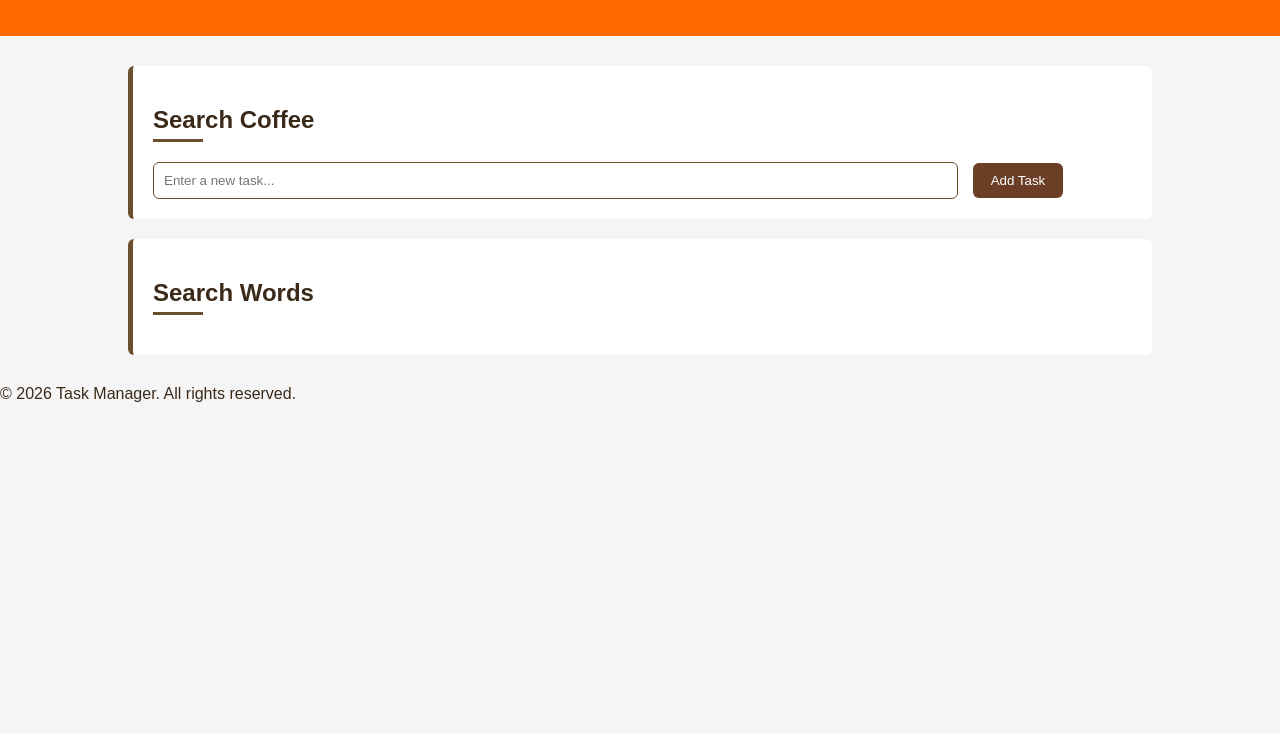
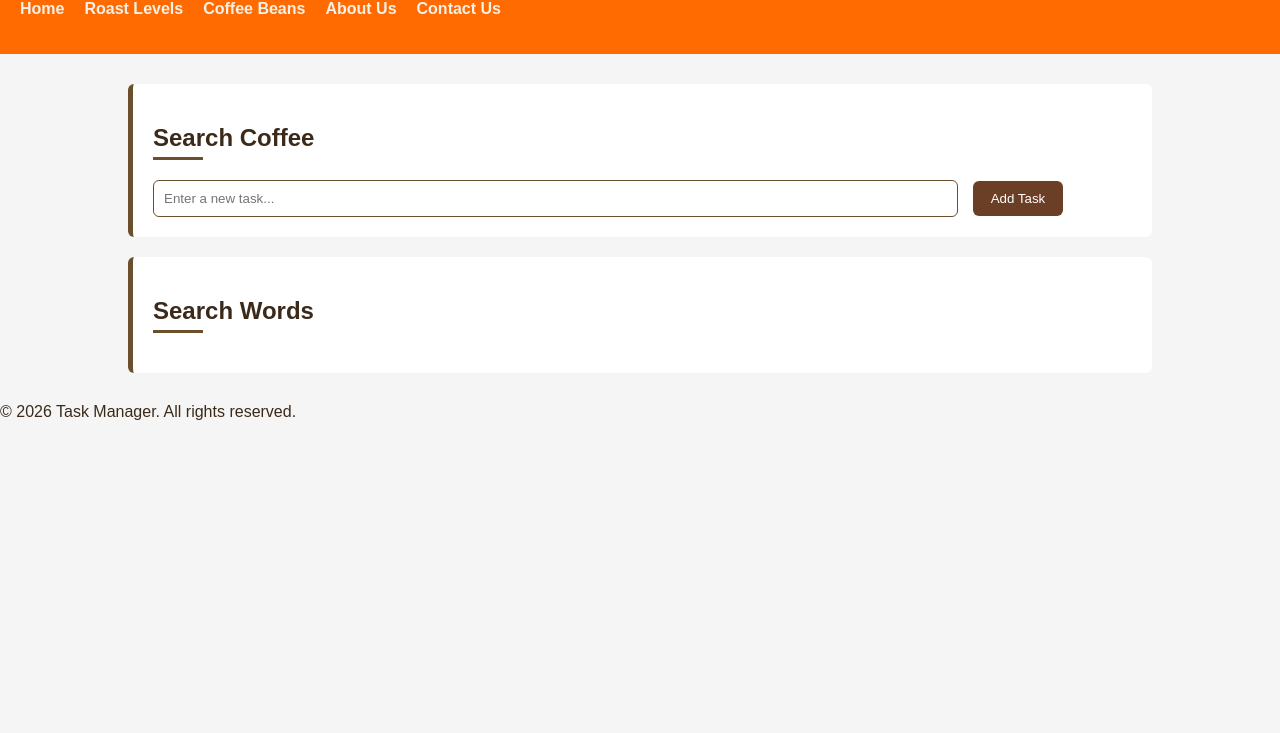
Before and after one commit to MartinEverett23/JavaScript-to-improve-Website-interaction, a plain HTML site: page index.html in a window 1280 px wide. Shown: the part 67-800 px from the top of the page. Drawn offline with Linux system fonts and the light colour scheme.

Commit message:
updating index

```diff
--- a/index.html
+++ b/index.html
@@ -12,6 +12,11 @@
     <h1>Search Coffee</h1>
     <nav>
         <ul>
+            <li><a>Home</a></li>
+            <li><a>Roast Levels</a></li>
+            <li><a>Coffee Beans</a></li>
+            <li><a>About Us</a></li>
+            <li><a>Contact Us</a></li>
         </ul>
     </nav>
 </header>
```
